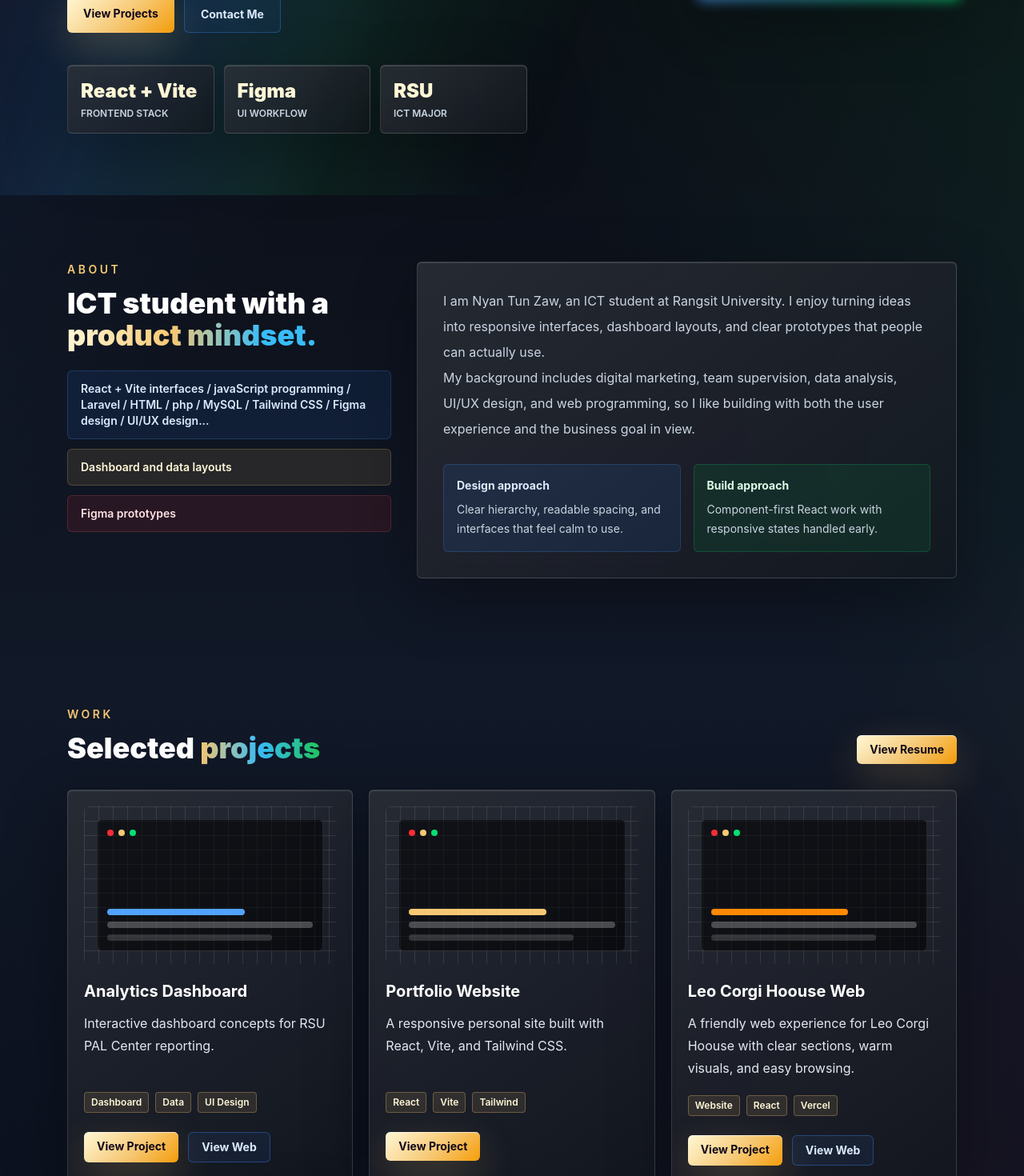
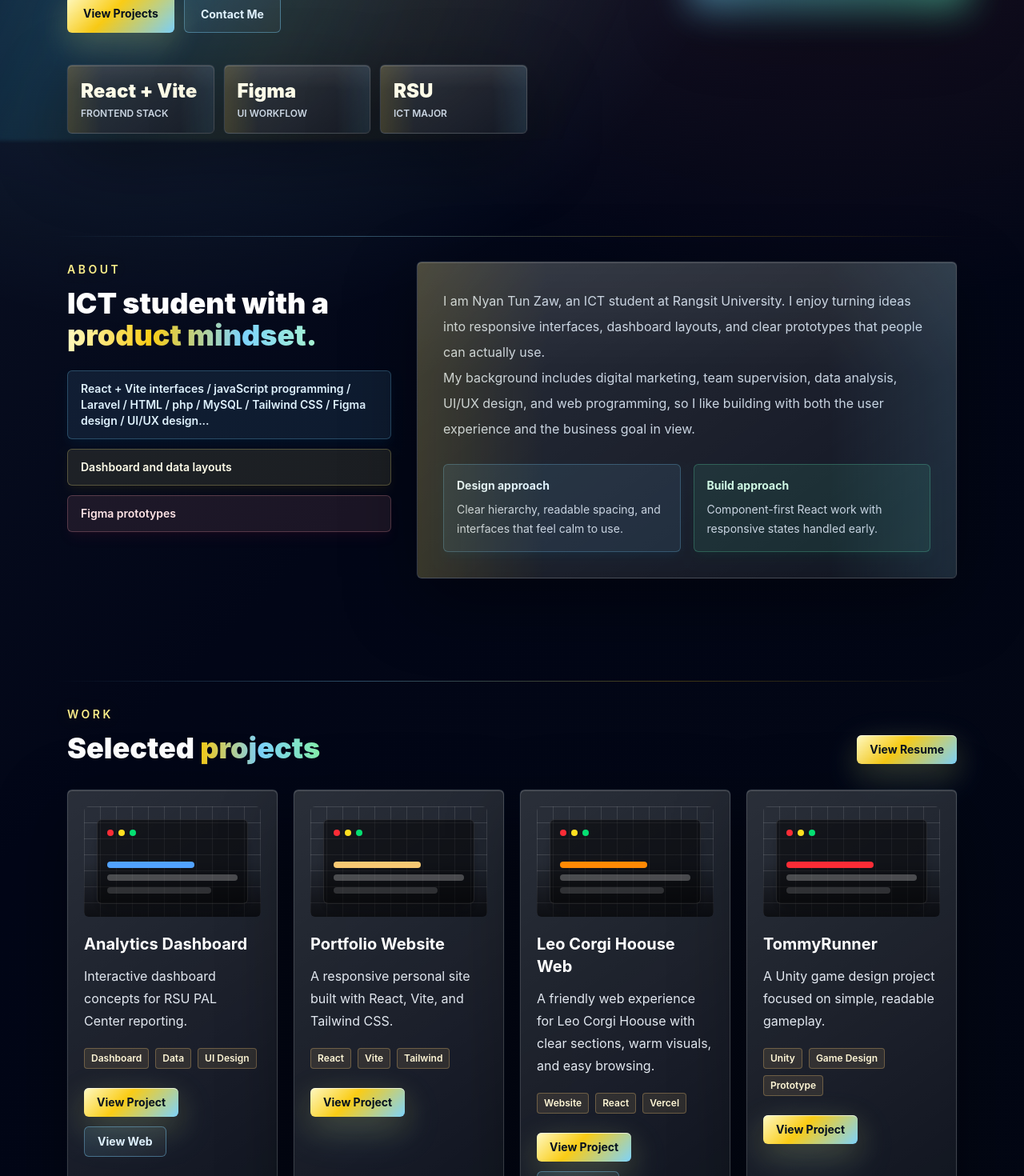
Before and after one commit to Naze88/my-portfolio, a React (Vite) app: page / in a window 1280 px wide. Shown: the part 720-2190 px from the top of the page at 80% size. Built offline with nearby package versions, Linux system fonts and the light colour scheme; the HTML template or start-up script is replaced by a standard one.

Commit message:
Initial commit from ILC-Web source

```diff
--- a/src/components/About.jsx
+++ b/src/components/About.jsx
@@ -2,25 +2,25 @@ export default function About() {
   return (
     <div className="grid gap-8 md:grid-cols-[0.75fr_1.25fr]">
       <div className="motion-in">
-        <p className="text-sm font-semibold uppercase tracking-[0.25em] text-[#f7c873]">
+        <p className="eyebrow text-sm font-semibold uppercase tracking-[0.25em]">
           About
         </p>
         <h2 className="mt-3 text-3xl font-black text-white sm:text-4xl">
           ICT student with a <span className="luxury-text">product mindset.</span>
         </h2>
         <div className="mt-6 grid gap-3 text-sm font-semibold text-slate-300">
-          <span className="rounded-md border border-blue-400/20 bg-blue-500/10 px-4 py-3 text-blue-100">
+          <span className="rounded-md border border-sky-300/25 bg-sky-300/10 px-4 py-3 text-sky-100 shadow-lg shadow-sky-500/5">
             React + Vite interfaces / javaScript programming / Laravel / HTML / php / MySQL / Tailwind CSS / Figma design / UI/UX design...
           </span>
-          <span className="rounded-md border border-[#f7c873]/20 bg-[#f7c873]/10 px-4 py-3 text-[#fff7d6]">
+          <span className="rounded-md border border-yellow-200/25 bg-yellow-200/10 px-4 py-3 text-yellow-50 shadow-lg shadow-yellow-500/5">
             Dashboard and data layouts
           </span>
-          <span className="rounded-md border border-red-400/20 bg-red-500/10 px-4 py-3 text-red-100">
+          <span className="rounded-md border border-rose-300/25 bg-rose-300/10 px-4 py-3 text-rose-100 shadow-lg shadow-rose-500/5">
             Figma prototypes
           </span>
         </div>
       </div>
-      <div className="motion-in motion-delay-1 glass-panel rounded-md p-6 text-left text-base leading-8 text-slate-300 sm:p-8">
+      <div className="motion-in motion-delay-1 glass-panel premium-frame rounded-md p-6 text-left text-base leading-8 text-slate-300 sm:p-8">
         <p>
           I am Nyan Tun Zaw, an ICT student at Rangsit University. I enjoy
           turning ideas into responsive interfaces, dashboard layouts, and clear
@@ -32,15 +32,15 @@ export default function About() {
           both the user experience and the business goal in view.
         </p>
         <div className="mt-7 grid gap-4 sm:grid-cols-2">
-          <div className="rounded-md border border-blue-400/20 bg-blue-500/10 p-4">
-            <p className="text-sm font-bold text-blue-100">Design approach</p>
+          <div className="rounded-md border border-sky-300/25 bg-sky-300/10 p-4 shadow-lg shadow-sky-500/5">
+            <p className="text-sm font-bold text-sky-100">Design approach</p>
             <p className="mt-2 text-sm leading-6 text-slate-300">
               Clear hierarchy, readable spacing, and interfaces that feel calm
               to use.
             </p>
           </div>
-          <div className="rounded-md border border-green-400/20 bg-green-500/10 p-4">
-            <p className="text-sm font-bold text-green-100">Build approach</p>
+          <div className="rounded-md border border-emerald-300/25 bg-emerald-300/10 p-4 shadow-lg shadow-emerald-500/5">
+            <p className="text-sm font-bold text-emerald-100">Build approach</p>
             <p className="mt-2 text-sm leading-6 text-slate-300">
               Component-first React work with responsive states handled early.
             </p>
--- a/src/components/Hero.jsx
+++ b/src/components/Hero.jsx
@@ -42,15 +42,15 @@ export default function Hero() {
       className="mx-auto grid min-h-[calc(100vh-73px)] max-w-6xl items-center gap-12 px-5 py-14 sm:py-20 md:grid-cols-[1.08fr_0.92fr]"
     >
       <div className="motion-in text-left">
-        <div className="mb-5 inline-flex items-center gap-2 rounded-md border border-blue-400/25 bg-blue-500/10 px-3 py-2 text-sm font-semibold text-blue-100">
+        <div className="mb-5 inline-flex items-center gap-2 rounded-md border border-sky-300/25 bg-sky-300/10 px-3 py-2 text-sm font-semibold text-sky-100 shadow-lg shadow-sky-500/10">
           <span className="size-2 rounded-full bg-green-400 shadow-[0_0_16px_rgba(74,222,128,0.9)]" />
           Available for web and UI projects
         </div>
-        <h1 className="max-w-3xl text-4xl font-black leading-tight text-white sm:text-5xl lg:text-6xl">
+        <h1 className="max-w-3xl text-4xl font-black leading-tight text-white drop-shadow-2xl sm:text-5xl lg:text-6xl">
           Hi, I&apos;m Nyan Tun Zaw. I build{" "}
           <span className="luxury-text">polished web interfaces.</span>
         </h1>
-        <p className="mt-5 min-h-8 text-xl font-semibold text-[#f7c873] sm:text-2xl">
+        <p className="mt-5 min-h-8 text-xl font-semibold text-yellow-200 sm:text-2xl">
           <span ref={typedElement} />
         </p>
         <p className="mt-6 max-w-2xl text-base leading-8 text-slate-300 sm:text-lg">
@@ -61,7 +61,7 @@ export default function Hero() {
         <div className="mt-8 flex flex-wrap gap-3">
           <a
             href="#projects"
-            className="shine-button elegant-button rounded-md px-5 py-3 text-sm font-bold transition hover:-translate-y-0.5 focus-visible:outline focus-visible:outline-2 focus-visible:outline-offset-2 focus-visible:outline-[#f7c873]"
+            className="shine-button elegant-button rounded-md px-5 py-3 text-sm font-bold transition hover:-translate-y-0.5 focus-visible:outline focus-visible:outline-2 focus-visible:outline-offset-2 focus-visible:outline-yellow-200"
           >
             View Projects
           </a>
@@ -77,12 +77,12 @@ export default function Hero() {
           {heroHighlights.map(([value, label]) => (
             <div
               key={label}
-              className="glass-panel rounded-md p-4 transition hover:-translate-y-0.5 hover:border-[#f7c873]/40"
+              className="glass-panel premium-frame rounded-md p-4 transition hover:-translate-y-0.5 hover:border-sky-200/40"
             >
-              <dt className="text-xl font-black text-[#fff7d6] sm:text-2xl">
+              <dt className="relative text-xl font-black text-yellow-50 sm:text-2xl">
                 {value}
               </dt>
-              <dd className="mt-1 text-xs font-semibold uppercase text-slate-300">
+              <dd className="relative mt-1 text-xs font-semibold uppercase text-slate-300">
                 {label}
               </dd>
             </div>
@@ -92,18 +92,18 @@ export default function Hero() {
 
       <div className="motion-in motion-delay-2 flex justify-center md:justify-end">
         <div className="relative w-full max-w-[320px]">
-          <div className="absolute -inset-1 rounded-md bg-gradient-to-br from-[#f7c873] via-blue-400 to-green-400 opacity-80 blur-sm" />
-          <div className="glass-panel relative rounded-md p-3">
+          <div className="absolute -inset-3 rounded-md bg-gradient-to-br from-yellow-200 via-sky-300 to-emerald-300 opacity-70 blur-xl" />
+          <div className="glass-panel premium-frame relative rounded-md p-3">
             <img
               src={profilePic}
               alt="Nyan Tun Zaw"
               loading="eager"
               decoding="async"
-              className="aspect-[4/5] w-full rounded-md object-cover"
+              className="relative aspect-[4/5] w-full rounded-md object-cover saturate-110"
             />
-            <div className="absolute bottom-6 left-6 right-6 rounded-md border border-white/10 bg-[#050505]/82 p-4 backdrop-blur">
+            <div className="absolute bottom-6 left-6 right-6 rounded-md border border-white/12 bg-[#030712]/84 p-4 shadow-xl shadow-black/20 backdrop-blur">
               <p className="text-sm font-bold text-white">Nyan Tun Zaw</p>
-              <p className="mt-1 text-xs font-semibold text-[#f7c873]">
+              <p className="mt-1 text-xs font-semibold text-yellow-200">
                 UI focused web developer
               </p>
             </div>
--- a/src/components/Home.jsx
+++ b/src/components/Home.jsx
@@ -16,7 +16,7 @@ export default function Home() {
 
   return (
     <div className="animated-shell min-h-screen text-slate-100">
-      <header className="sticky top-0 z-50 border-b border-white/10 bg-[#050505]/75 backdrop-blur-xl">
+      <header className="sticky top-0 z-50 border-b border-white/10 bg-[#030712]/72 backdrop-blur-2xl">
         <nav className="mx-auto max-w-6xl px-5 py-4">
           <div className="flex items-center justify-between">
             <a
@@ -24,7 +24,7 @@ export default function Home() {
               className="group flex items-center gap-3 text-base font-bold text-white"
               onClick={() => setMenuOpen(false)}
             >
-              <span className="elegant-button grid size-9 place-items-center rounded-md text-sm font-black">
+              <span className="elegant-button grid size-10 place-items-center rounded-md text-sm font-black shadow-lg shadow-sky-500/10">
                 NZ
               </span>
               <span>
@@ -39,7 +39,7 @@ export default function Home() {
               {navItems.map((item) => (
                 <a
                   key={item.href}
-                  className="rounded-md px-3 py-2 transition hover:bg-white/10 hover:text-[#f7c873]"
+                  className="rounded-md px-3 py-2 transition hover:bg-white/10 hover:text-yellow-200"
                   href={item.href}
                 >
                   {item.label}
@@ -94,13 +94,13 @@ export default function Home() {
 
       <main>
         <Hero />
-        <section id="about" className="mx-auto max-w-6xl px-5 py-20">
+        <section id="about" className="section-shell mx-auto max-w-6xl px-5 py-20">
           <About />
         </section>
-        <section id="projects" className="mx-auto max-w-6xl px-5 py-20">
+        <section id="projects" className="section-shell mx-auto max-w-6xl px-5 py-20">
           <Projects />
         </section>
-        <section id="contact" className="mx-auto max-w-6xl px-5 py-20">
+        <section id="contact" className="section-shell mx-auto max-w-6xl px-5 py-20">
           <Contact />
         </section>
       </main>
--- a/src/components/Projects.jsx
+++ b/src/components/Projects.jsx
@@ -43,7 +43,7 @@ export default function Projects() {
     <div className="motion-in">
       <div className="mb-8 flex flex-col justify-between gap-4 text-left sm:flex-row sm:items-end">
         <div>
-          <p className="text-sm font-semibold uppercase tracking-[0.25em] text-[#f7c873]">
+          <p className="eyebrow text-sm font-semibold uppercase tracking-[0.25em]">
             Work
           </p>
           <h2 className="mt-3 text-3xl font-black text-white sm:text-4xl">
@@ -58,19 +58,20 @@ export default function Projects() {
         </Link>
       </div>
 
-      <div className="grid gap-5 md:grid-cols-3">
+      <div className="grid gap-5 sm:grid-cols-2 xl:grid-cols-4">
         {projects.map((project) => (
           <article
             key={project.id}
-            className="project-card glass-panel group rounded-md p-5 text-left transition hover:-translate-y-1 hover:border-[#f7c873]/50"
+            className="project-card glass-panel premium-frame group rounded-md p-5 text-left transition hover:-translate-y-1 hover:border-sky-200/45"
           >
             <div
-              className={`preview-grid mb-5 aspect-[16/10] rounded-md bg-gradient-to-br ${project.preview} p-4`}
+              className={`preview-grid relative mb-5 aspect-[16/10] overflow-hidden rounded-md bg-gradient-to-br ${project.preview} p-4`}
             >
-              <div className="flex h-full flex-col justify-between rounded-md border border-white/10 bg-black/55 p-3">
+              <div className="absolute inset-x-0 bottom-0 h-1/2 bg-gradient-to-t from-black/60 to-transparent" />
+              <div className="relative flex h-full flex-col justify-between rounded-md border border-white/10 bg-black/50 p-3 shadow-xl shadow-black/20">
                 <div className="flex gap-1.5">
                   <span className="size-2 rounded-full bg-red-500" />
-                  <span className="size-2 rounded-full bg-[#f7c873]" />
+                  <span className="size-2 rounded-full bg-yellow-300" />
                   <span className="size-2 rounded-full bg-green-400" />
                 </div>
                 <div className="space-y-2">
@@ -97,7 +98,7 @@ export default function Projects() {
             <div className="mt-6 flex flex-wrap gap-3">
               <Link
                 to={`/project/${project.id}`}
-                className="shine-button elegant-button inline-flex rounded-md px-4 py-2 text-sm font-bold transition hover:-translate-y-0.5 focus-visible:outline focus-visible:outline-2 focus-visible:outline-offset-2 focus-visible:outline-[#f7c873]"
+                className="shine-button elegant-button inline-flex rounded-md px-4 py-2 text-sm font-bold transition hover:-translate-y-0.5 focus-visible:outline focus-visible:outline-2 focus-visible:outline-offset-2 focus-visible:outline-yellow-200"
               >
                 View Project
               </Link>
--- a/src/index.css
+++ b/src/index.css
@@ -18,7 +18,7 @@ html {
 body {
   min-width: 320px;
   margin: 0;
-  background: #050505;
+  background: #030712;
 }
 
 a {
@@ -33,7 +33,7 @@ a {
 
 ::selection {
   color: #050505;
-  background: #f7c873;
+  background: #7dd3fc;
 }
 
 .animated-shell {
@@ -41,10 +41,9 @@ a {
   isolation: isolate;
   overflow: hidden;
   background:
-    linear-gradient(130deg, rgba(59, 130, 246, 0.14), transparent 30%),
-    linear-gradient(240deg, rgba(34, 197, 94, 0.12), transparent 36%),
-    linear-gradient(315deg, rgba(239, 68, 68, 0.1), transparent 42%),
-    linear-gradient(180deg, #050505 0%, #111827 48%, #030712 100%);
+    radial-gradient(circle at 18% 14%, rgba(125, 211, 252, 0.18), transparent 28%),
+    radial-gradient(circle at 82% 10%, rgba(248, 113, 113, 0.13), transparent 30%),
+    linear-gradient(135deg, rgba(15, 23, 42, 0.96), rgba(2, 6, 23, 0.98) 44%, #030712 100%);
 }
 
 .animated-shell::before {
@@ -52,26 +51,26 @@ a {
   inset: 0;
   z-index: -2;
   content: "";
-  opacity: 0.28;
+  opacity: 0.38;
   background-image:
-    linear-gradient(rgba(247, 200, 115, 0.08) 1px, transparent 1px),
-    linear-gradient(90deg, rgba(59, 130, 246, 0.06) 1px, transparent 1px);
-  background-size: 56px 56px;
-  mask-image: linear-gradient(to bottom, black, transparent 82%);
+    linear-gradient(rgba(125, 211, 252, 0.08) 1px, transparent 1px),
+    linear-gradient(90deg, rgba(255, 255, 255, 0.055) 1px, transparent 1px);
+  background-size: 72px 72px;
+  mask-image: linear-gradient(to bottom, black, transparent 84%);
 }
 
 .animated-shell::after {
   position: fixed;
-  inset: -20% -10%;
+  inset: -12% -10%;
   z-index: -1;
   content: "";
   opacity: 0.72;
   background:
-    linear-gradient(112deg, transparent 18%, rgba(59, 130, 246, 0.18) 34%, transparent 50%),
-    linear-gradient(290deg, transparent 38%, rgba(34, 197, 94, 0.16) 55%, transparent 74%),
-    linear-gradient(18deg, transparent 42%, rgba(247, 200, 115, 0.14) 60%, transparent 76%),
-    linear-gradient(330deg, transparent 48%, rgba(239, 68, 68, 0.1) 66%, transparent 80%);
-  animation: drift-background 14s ease-in-out infinite alternate;
+    linear-gradient(116deg, transparent 10%, rgba(14, 165, 233, 0.18) 32%, transparent 52%),
+    linear-gradient(294deg, transparent 34%, rgba(250, 204, 21, 0.12) 56%, transparent 76%),
+    linear-gradient(22deg, transparent 46%, rgba(34, 197, 94, 0.11) 64%, transparent 82%);
+  filter: blur(2px);
+  animation: drift-background 16s ease-in-out infinite alternate;
 }
 
 .motion-in {
@@ -92,27 +91,61 @@ a {
 
 .gradient-text {
   color: transparent;
-  background: linear-gradient(90deg, #f7c873, #38bdf8, #22c55e);
+  background: linear-gradient(90deg, #facc15, #7dd3fc, #86efac);
   background-clip: text;
   -webkit-background-clip: text;
 }
 
 .luxury-text {
   color: transparent;
-  background: linear-gradient(95deg, #fff7d6, #f7c873 42%, #38bdf8 78%);
+  background: linear-gradient(95deg, #fef9c3, #facc15 34%, #7dd3fc 70%, #a7f3d0);
   background-clip: text;
   -webkit-background-clip: text;
 }
 
 .glass-panel {
-  border: 1px solid rgba(255, 255, 255, 0.14);
+  border: 1px solid rgba(255, 255, 255, 0.16);
   background:
-    linear-gradient(145deg, rgba(255, 255, 255, 0.12), rgba(255, 255, 255, 0.035)),
-    rgba(8, 12, 20, 0.7);
+    linear-gradient(145deg, rgba(255, 255, 255, 0.15), rgba(255, 255, 255, 0.045)),
+    rgba(8, 13, 24, 0.74);
   box-shadow:
-    0 24px 80px rgba(0, 0, 0, 0.32),
-    inset 0 1px 0 rgba(255, 255, 255, 0.14);
-  backdrop-filter: blur(22px);
+    0 28px 90px rgba(0, 0, 0, 0.38),
+    0 0 0 1px rgba(125, 211, 252, 0.045),
+    inset 0 1px 0 rgba(255, 255, 255, 0.16);
+  backdrop-filter: blur(24px) saturate(1.25);
+}
+
+.premium-frame {
+  position: relative;
+  overflow: hidden;
+}
+
+.premium-frame::before {
+  position: absolute;
+  inset: 0;
+  pointer-events: none;
+  content: "";
+  background:
+    linear-gradient(90deg, rgba(250, 204, 21, 0.35), transparent 24%, transparent 76%, rgba(125, 211, 252, 0.34)),
+    linear-gradient(180deg, rgba(255, 255, 255, 0.2), transparent 36%);
+  opacity: 0.35;
+}
+
+.section-shell {
+  position: relative;
+}
+
+.section-shell::before {
+  position: absolute;
+  inset: 3rem 0 auto;
+  height: 1px;
+  content: "";
+  background: linear-gradient(90deg, transparent, rgba(125, 211, 252, 0.34), rgba(250, 204, 21, 0.26), transparent);
+}
+
+.eyebrow {
+  color: #fef08a;
+  text-shadow: 0 0 22px rgba(250, 204, 21, 0.18);
 }
 
 .shine-button {
@@ -135,17 +168,26 @@ a {
 .project-card {
   position: relative;
   overflow: hidden;
+  min-height: 100%;
 }
 
 .project-card::before {
   position: absolute;
   inset: 0 0 auto;
-  height: 3px;
+  height: 4px;
   content: "";
-  background: linear-gradient(90deg, #f7c873, #38bdf8, #22c55e, #ef4444);
+  background: linear-gradient(90deg, #facc15, #7dd3fc, #86efac, #fb7185);
   transform: scaleX(0);
   transform-origin: left;
   transition: transform 260ms ease;
+}
+
+.project-card::after {
+  position: absolute;
+  inset: auto 16px 16px;
+  height: 1px;
+  content: "";
+  background: linear-gradient(90deg, transparent, rgba(255, 255, 255, 0.22), transparent);
 }
 
 .project-card:hover::before {
@@ -154,16 +196,17 @@ a {
 
 .preview-grid {
   background-image:
-    linear-gradient(rgba(255, 255, 255, 0.1) 1px, transparent 1px),
-    linear-gradient(90deg, rgba(255, 255, 255, 0.1) 1px, transparent 1px);
-  background-size: 18px 18px;
+    linear-gradient(rgba(255, 255, 255, 0.13) 1px, transparent 1px),
+    linear-gradient(90deg, rgba(255, 255, 255, 0.11) 1px, transparent 1px);
+  background-size: 20px 20px;
 }
 
 .elegant-button {
-  color: #100719;
-  background: linear-gradient(135deg, #fff7d6, #f7c873 56%, #f59e0b);
+  color: #04111f;
+  background: linear-gradient(135deg, #fef9c3, #facc15 42%, #7dd3fc);
   box-shadow:
-    0 18px 50px rgba(247, 200, 115, 0.22),
+    0 18px 50px rgba(125, 211, 252, 0.18),
+    0 12px 38px rgba(250, 204, 21, 0.16),
     inset 0 1px 0 rgba(255, 255, 255, 0.65);
 }
 
@@ -172,9 +215,9 @@ a {
 }
 
 .outline-button {
-  border: 1px solid rgba(59, 130, 246, 0.38);
-  background: rgba(59, 130, 246, 0.08);
-  color: #dbeafe;
+  border: 1px solid rgba(125, 211, 252, 0.4);
+  background: linear-gradient(135deg, rgba(125, 211, 252, 0.12), rgba(255, 255, 255, 0.04));
+  color: #e0f2fe;
 }
 
 .outline-button:hover {
```
Also changed, not shown: src/components/Contact.jsx (+5 -5 lines).
